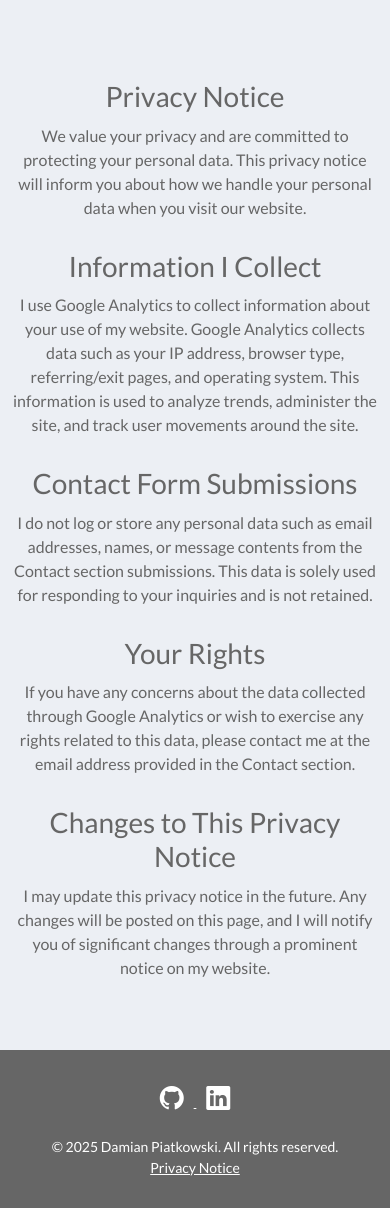
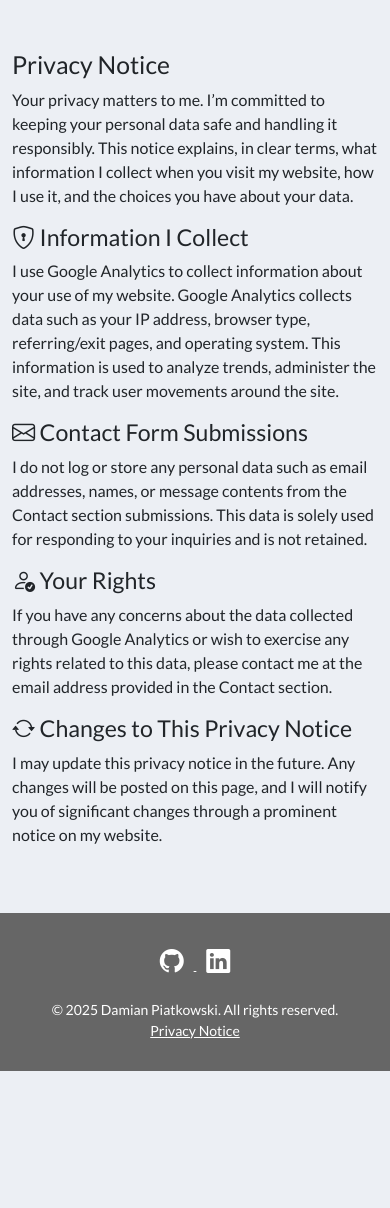
Before and after one commit to damian-j-piatkowski/damianpiatkowski.com, a Python web app: template app/templates/privacy.html in a window 390 px wide. Shown: the part 76-1284 px from the top of the page. After the commit the page ends 1147 px from the top, so only its background shows below. Run offline with Jinja, Linux system fonts and the light colour scheme; the template is opened without the code that fills it, so the values that code supplies are empty.

Commit message:
style(privacy): redesign layout into animated intro and responsive card grid
- Replaced flat text sections with visually distinct "intro" block and individual cards for each privacy topic
- Introduced responsive 2×2 card grid layout on desktop with centered alignment for better balance on wide screens
- Added accent colors, gradients, rounded corners, and drop shadows for a modernized look
- Implemented subtle fade+zoom animation for intro and staggered fade-in for cards to improve visual engagement
- Updated typography and spacing for improved readability across devices

```diff
--- a/app/templates/privacy.html
+++ b/app/templates/privacy.html
@@ -15,26 +15,51 @@
 {% block content %}
     <section class="privacy-section lato flex-grow-1">
         <div class="container">
-        <div class="privacy-content">
-            <h3>Privacy Notice</h3>
-            <p class="section-subtitle">
-                We value your privacy and are committed to protecting your personal data.
-                This privacy notice will inform you about how we handle your personal data
-                when you visit our website.
+            <!-- Main intro block -->
+            <div class="privacy-intro">
+                <h2>Privacy Notice</h2>
+                <p>
+                    Your privacy matters to me. I’m committed to keeping your personal data safe and handling it responsibly.
+                    This notice explains, in clear terms, what information I collect when you visit my website, how I use it,
+                    and the choices you have about your data.
                 </p>
             </div>
-        <div class="privacy-content">
-            <h3>Information I Collect</h3>
-            <p>I use Google Analytics to collect information about your use of my website. Google Analytics collects data such as your IP address, browser type, referring/exit pages, and operating system. This information is used to analyze trends, administer the site, and track user movements around the site.</p>
 
-            <h3>Contact Form Submissions</h3>
-            <p>I do not log or store any personal data such as email addresses, names, or message contents from the Contact section submissions. This data is solely used for responding to your inquiries and is not retained.</p>
+            <!-- Cards for sections -->
+            <div class="privacy-cards">
+                <div class="privacy-card">
+                    <h3><i class="bi bi-shield-lock"></i> Information I Collect</h3>
+                    <p>
+                        I use Google Analytics to collect information about your use of my website.
+                        Google Analytics collects data such as your IP address, browser type, referring/exit pages, and operating system.
+                        This information is used to analyze trends, administer the site, and track user movements around the site.
+                    </p>
+                </div>
 
-            <h3>Your Rights</h3>
-            <p>If you have any concerns about the data collected through Google Analytics or wish to exercise any rights related to this data, please contact me at the email address provided in the Contact section.</p>
+                <div class="privacy-card">
+                    <h3><i class="bi bi-envelope"></i> Contact Form Submissions</h3>
+                    <p>
+                        I do not log or store any personal data such as email addresses, names, or message contents from the Contact section submissions.
+                        This data is solely used for responding to your inquiries and is not retained.
+                    </p>
+                </div>
 
-            <h3>Changes to This Privacy Notice</h3>
-            <p>I may update this privacy notice in the future. Any changes will be posted on this page, and I will notify you of significant changes through a prominent notice on my website.</p>
+                <div class="privacy-card">
+                    <h3><i class="bi bi-person-check"></i> Your Rights</h3>
+                    <p>
+                        If you have any concerns about the data collected through Google Analytics or wish to exercise
+                        any rights related to this data, please contact me at the email address provided in the Contact section.
+                    </p>
+                </div>
+
+                <div class="privacy-card">
+                    <h3><i class="bi bi-arrow-repeat"></i> Changes to This Privacy Notice</h3>
+                    <p>
+                        I may update this privacy notice in the future.
+                        Any changes will be posted on this page, and I will notify you of significant changes
+                        through a prominent notice on my website.
+                    </p>
+                </div>
             </div>
         </div>
     </section>
```
Also changed, not shown: app/static/css/privacy.css (+120 -21 lines). Lines whose indentation alone changed are shown as unchanged.
